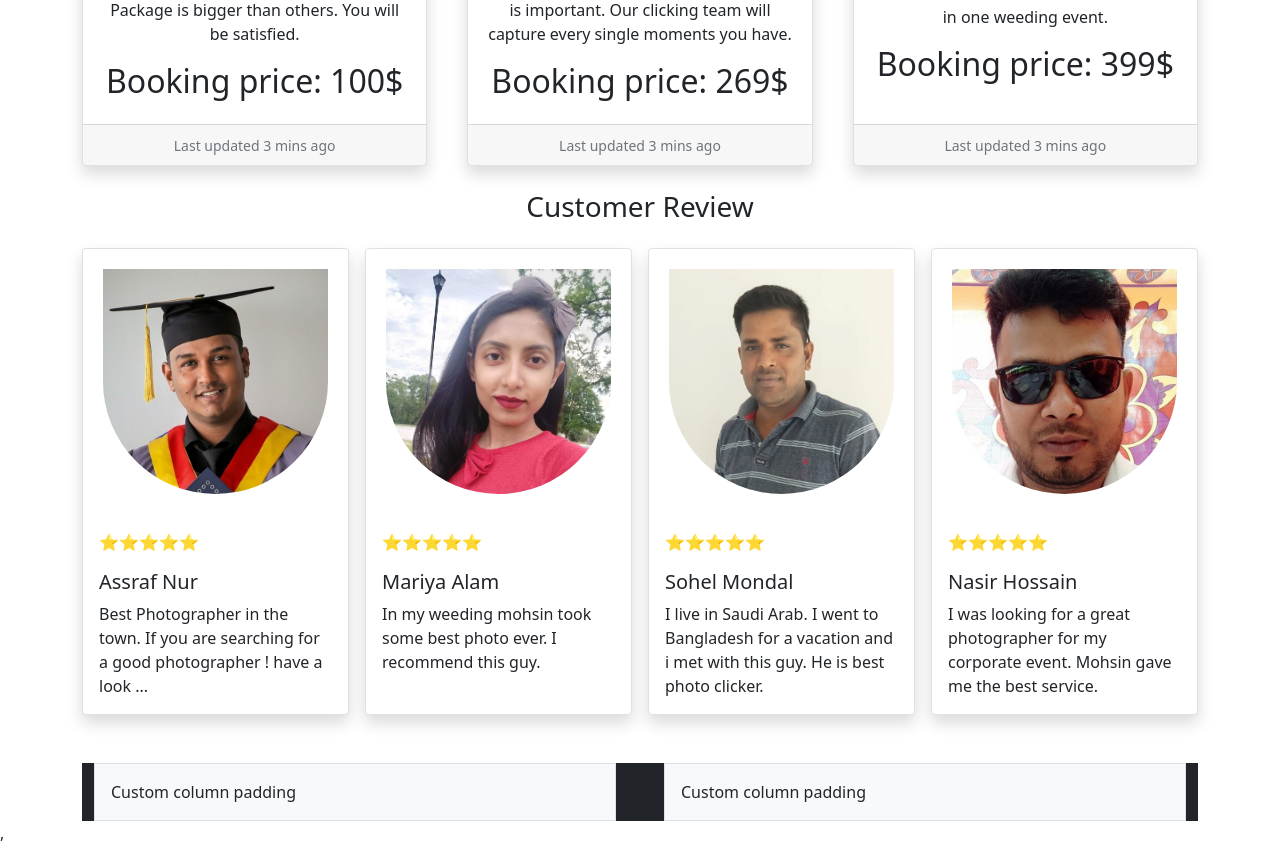
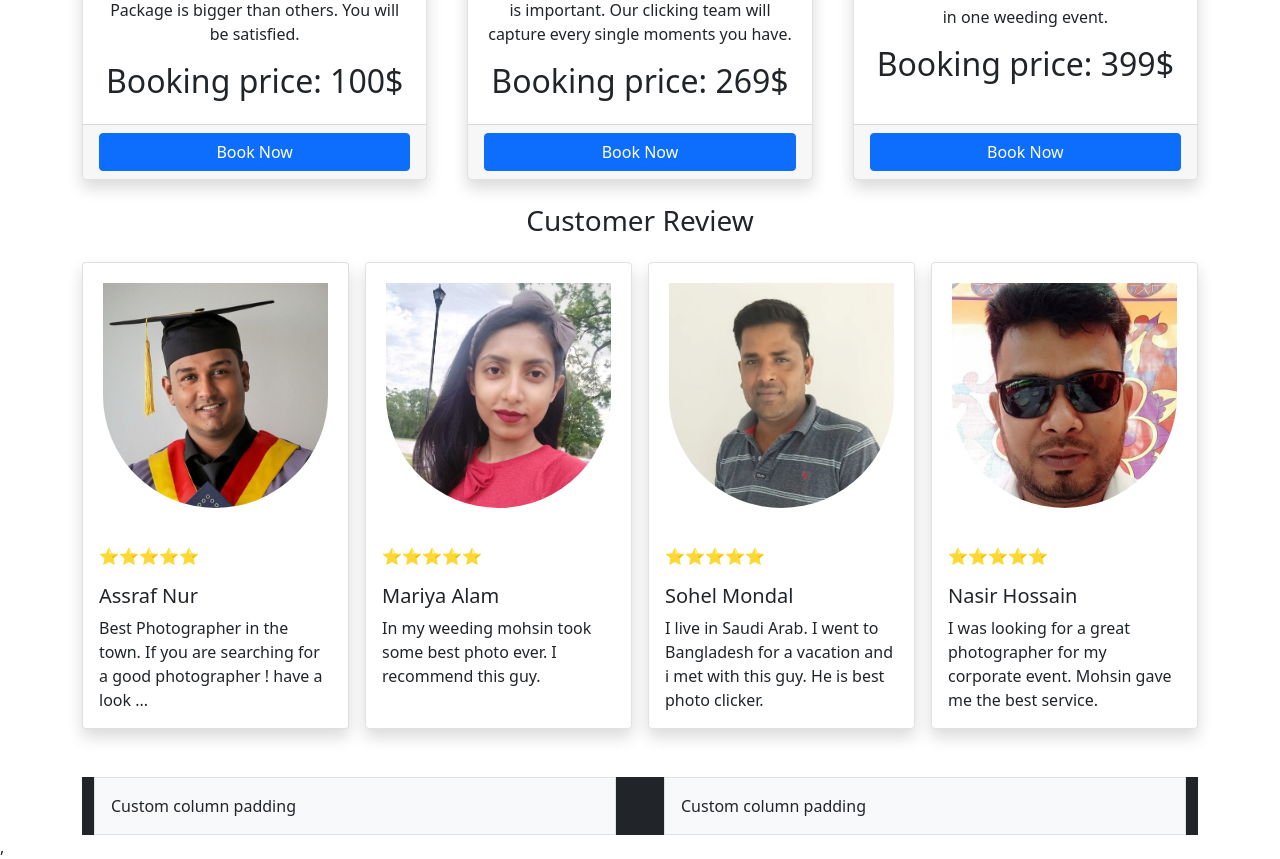
Before and after one commit to assraf-nur/Mohsin-clicks, a React (Create React App) app: page /home in a window 1280 px wide. Shown: the part 1060-1919 px from the top of the page. Built offline with nearby package versions, Linux system fonts and the light colour scheme.

Commit message:
added many things

```diff
--- a/src/App.js
+++ b/src/App.js
@@ -7,6 +7,7 @@ import Home from './Components/Home/Home'
 import Service from './Components/Home/Service/Service'
 import Login from './Components/LoginRegistration/Login/Login';
 import Registration from './Components/LoginRegistration/Registration/Registration';
+import NotFound from './Components/NotFound/NotFound';
 
 function App() {
   return (
@@ -19,6 +20,7 @@ function App() {
         <Route path='/login' element={<Login></Login>}/>
         <Route path='/signup' element={<Registration></Registration>}/>
         <Route path='/blogs' element={<Blogs></Blogs>}/>
+        <Route path='*' element={<NotFound></NotFound>}/>
       </Routes>
     </div>
   );
--- a/src/Components/Header/Navbar/Navbar.js
+++ b/src/Components/Header/Navbar/Navbar.js
@@ -12,7 +12,7 @@ const Navbar = () => {
             <span className="navbar-toggler-icon"></span>
           </button>
           <div className="collapse navbar-collapse" id="navbarNavAltMarkup">
-            <div className="navbar-nav ms-auto">
+            <div className="navbar-nav ms-auto font-bold">
              <Nav.Link as={Link} to='/home'>Home</Nav.Link>
              <Nav.Link as={Link} to='/blogs'>Blogs</Nav.Link>
              <Nav.Link as={Link} to='/login'>Login</Nav.Link>
--- a/src/Components/Home/Service/Service.js
+++ b/src/Components/Home/Service/Service.js
@@ -1,11 +1,12 @@
 import React from "react";
 import './Service.css'
-import { Card, CardGroup } from "react-bootstrap";
+import { Button, Card, CardGroup } from "react-bootstrap";
 import service1 from "../../../images/service1.jpg";
 import service2 from "../../../images/service2.jpg";
 import service3 from "../../../images/service3.jpg";
 
 const Service = () => {
+
   return (
     <div className="text-center mt-4">
       <h2 className="">Services</h2>
@@ -21,7 +22,7 @@ const Service = () => {
             <h2>Booking price: 100$</h2>
           </Card.Body>
           <Card.Footer>
-            <small className="text-muted">Last updated 3 mins ago</small>
+            <Button className="btn btn-primary w-100">Book Now</Button>
           </Card.Footer>
         </Card>
         <Card className="border rounded shadow">
@@ -34,7 +35,7 @@ const Service = () => {
             <h2>Booking price: 269$</h2>
           </Card.Body>
           <Card.Footer>
-            <small className="text-muted">Last updated 3 mins ago</small>
+          <Button className="btn btn-primary w-100">Book Now</Button>
           </Card.Footer>
         </Card>
         <Card className="border rounded shadow">
@@ -47,7 +48,7 @@ const Service = () => {
             <h2>Booking price: 399$</h2>
           </Card.Body>
           <Card.Footer>
-            <small className="text-muted">Last updated 3 mins ago</small>
+          <Button className="btn btn-primary w-100">Book Now</Button>
           </Card.Footer>
         </Card>
       </CardGroup>
--- /dev/null
+++ b/src/Components/NotFound/NotFound.js
@@ -0,0 +1,12 @@
+import React from 'react';
+import not from '../../images/not.jpeg'
+
+const NotFound = () => {
+    return (
+        <div>
+            <img className='w-50 mx-auto mt-5 rounded' src={not} alt="" />
+        </div>
+    );
+};
+
+export default NotFound;
```
Also changed, not shown: src/images/not.jpeg (added).
